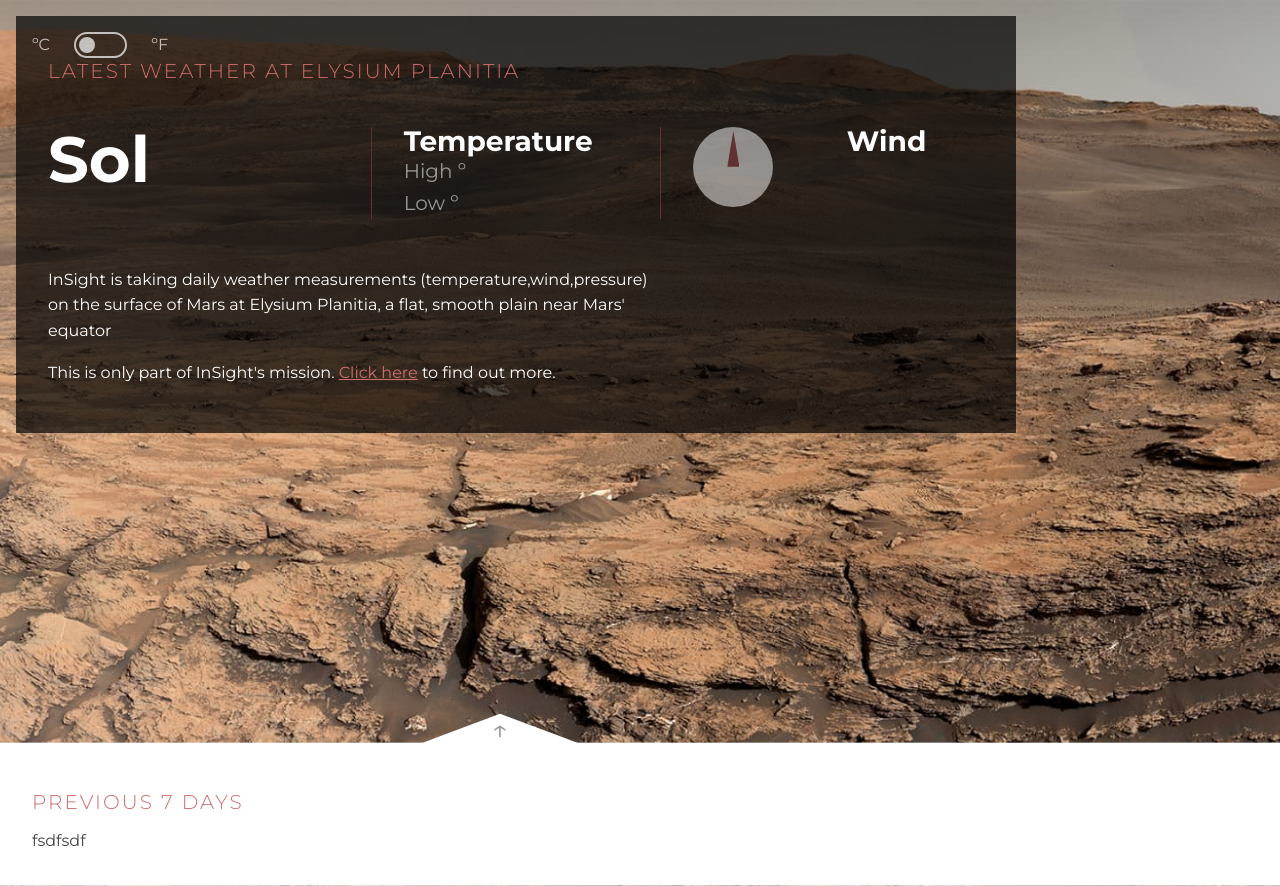
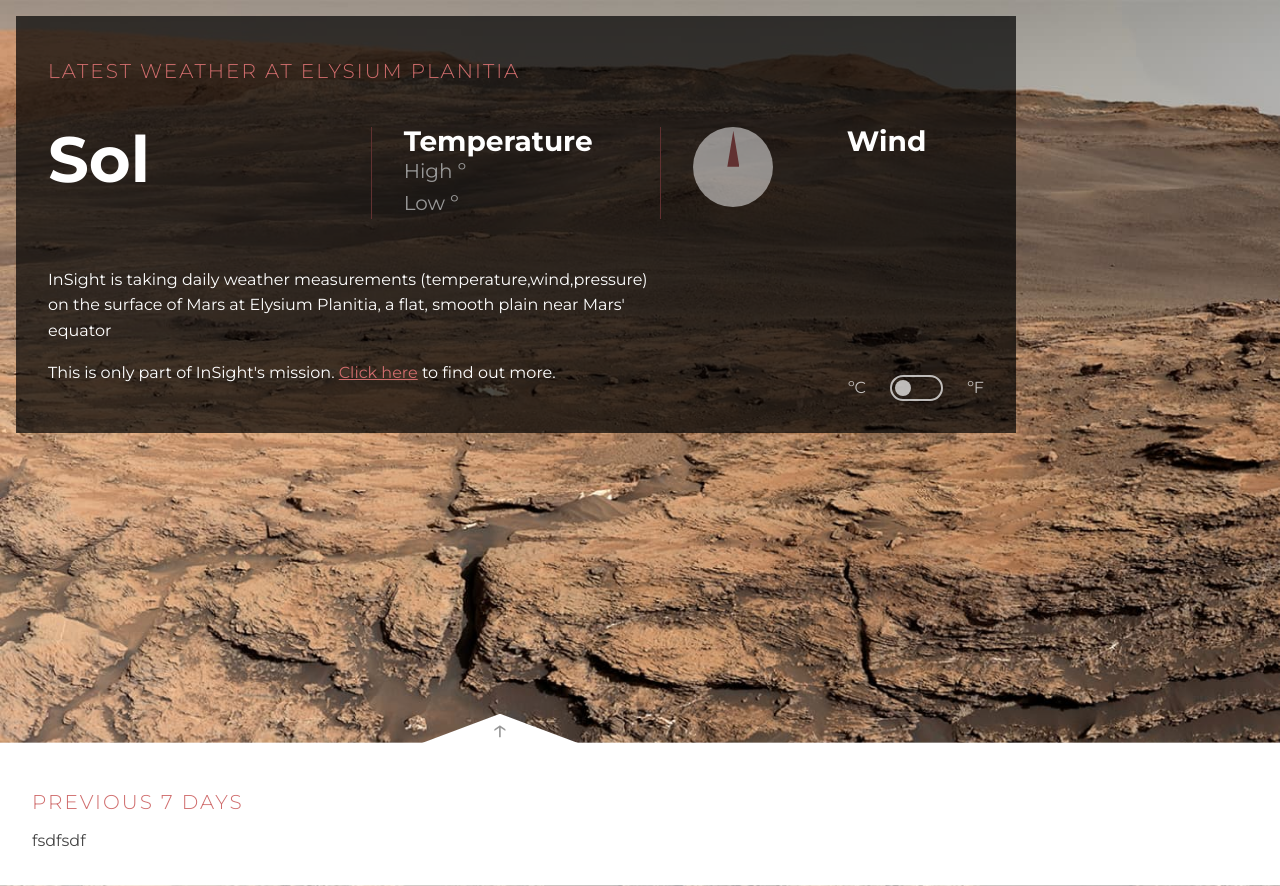
Before and after one commit to marygrass/MarsApp, a plain HTML site: page index.html in a window 1280 px wide. Drawn offline with Linux system fonts and the light colour scheme; no server answers.

Commit message:
changed toggle

```diff
--- a/style.css
+++ b/style.css
@@ -328,6 +328,12 @@ animation-delay: 100ms;
 }
 
 @media (min-width: 600px) {
+  .unit {
+
+    position:relative;
+   margin-right:3em;
+   margin-bottom:3em;
+  }
   .mars-current-weather{
 display:grid;
 row-gap: 2em;
@@ -407,9 +413,9 @@ grid-row: 1 / span 2;
 
 .unit {
 
-  position:absolute;
-  left:2em;
-  top:2em;
+  position:relative;
+ margin-right:3em;
+ margin-bottom:3em;
 }
 
 .info{
```
